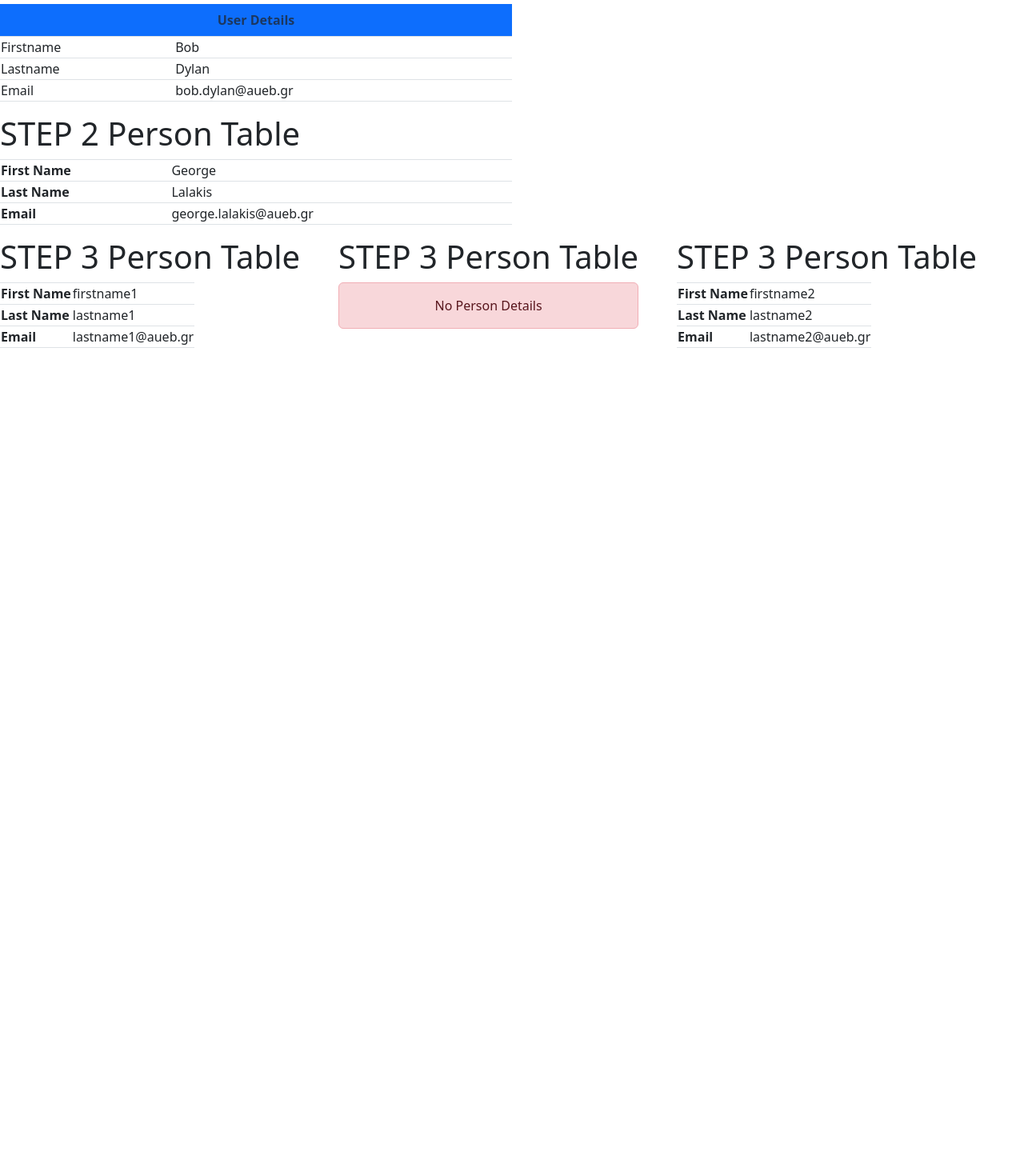
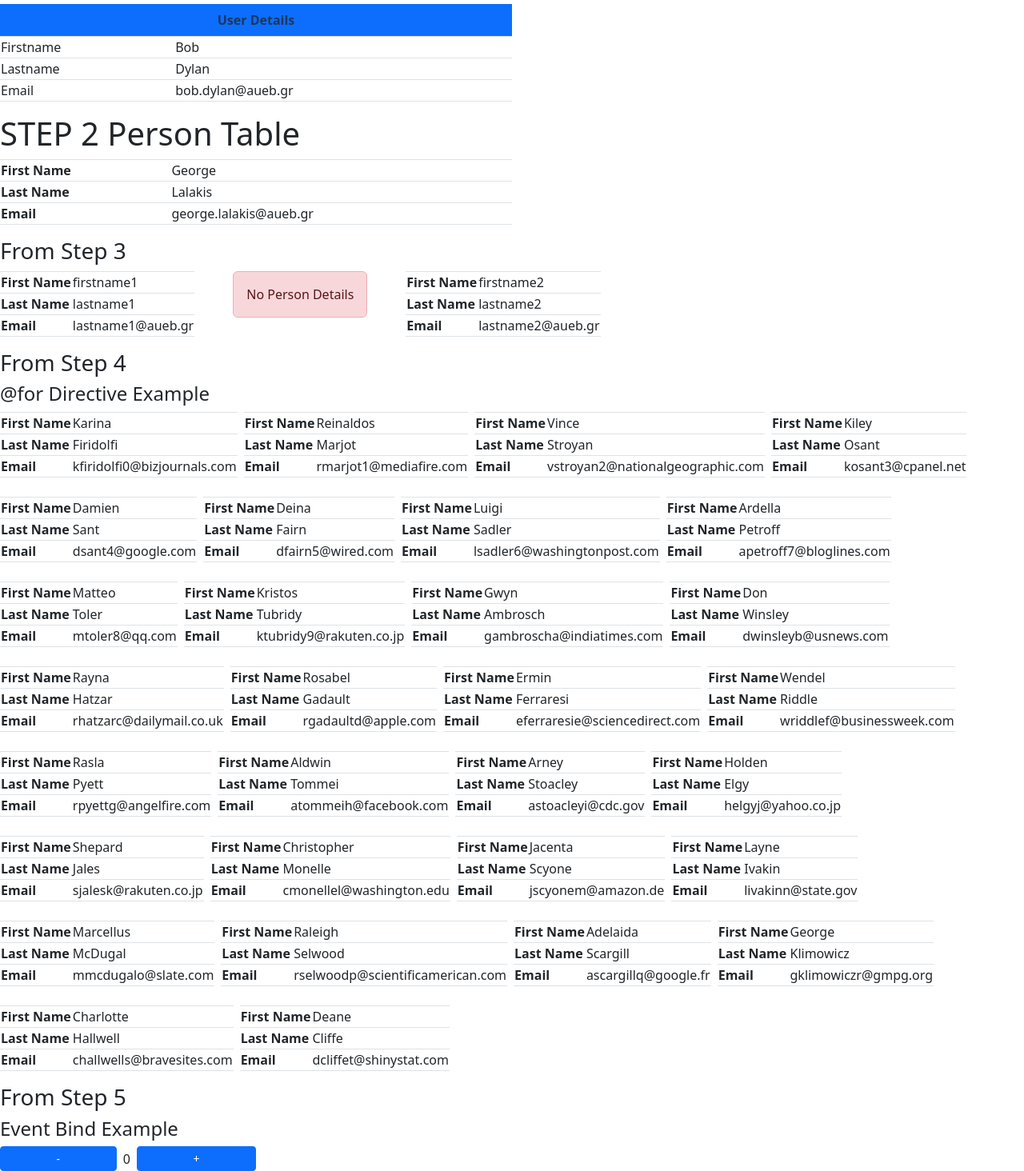
Before and after one commit to eleftheria05/CodingFactory9-Frontend, an Angular app: page / in a window 1280 px wide. Shown: the part 51-1515 px from the top of the page at 80% size. Before the commit the page ends 800 px from the top, so only its background shows below. Built offline with nearby package versions, Linux system fonts and the light colour scheme.

Commit message:
adding component step4

```diff
--- a/src/app/app.html
+++ b/src/app/app.html
@@ -18,8 +18,21 @@
 <app-step2-person-table></app-step2-person-table>
 
 <!-- Step 3 Input variable -->
+  <h3>From Step 3</h3>
  <div class="d-flex gap-5 text-nowrap">
     <app-step3-person-table-input [person]="Person1"></app-step3-person-table-input>
     <app-step3-person-table-input></app-step3-person-table-input>
     <app-step3-person-table-input [person]="Person2"></app-step3-person-table-input>
  </div>
+
+  <!-- Step 4 for directive example -->
+<div>
+  <h3>From Step 4</h3>
+  <app-step4-for-directive></app-step4-for-directive>
+</div>
+
+ <!-- Step 5 Event Bind-->
+  <div>
+    <h3>From Step 5</h3>
+    <app-step5-event-bind></app-step5-event-bind>
+  </div>
--- a/src/app/app.ts
+++ b/src/app/app.ts
@@ -2,12 +2,17 @@
 import { RouterOutlet } from '@angular/router';
 import { Step2PersonTable } from './components/step2-person-table/step2-person-table';
 import { Step3PersonTableInput } from './components/step3-person-table-input/step3-person-table-input';
-
+import { Step4ForDirective } from './components/step4-for-directive/step4-for-directive';
+import { Step5EventBind } from './components/step5-event-bind/step5-event-bind';
 import { IPerson } from './shared/interfaces/person';
 
 @Component({
   selector: 'app-root',
-  imports: [Step2PersonTable, Step3PersonTableInput],
+  imports: [
+    Step2PersonTable,
+    Step3PersonTableInput,
+    Step4ForDirective,
+    Step5EventBind],
   templateUrl: './app.html',
   styleUrl: './app.css'
 })
--- a/src/app/components/step3-person-table-input/step3-person-table-input.html
+++ b/src/app/components/step3-person-table-input/step3-person-table-input.html
@@ -1,4 +1,4 @@
-<h1>STEP 3 Person Table</h1>
+<!--<h1>STEP 3 Person Table</h1>-->
 
 <!-- <table class="table table-bordered w-50">
   <tr>
--- a/src/app/components/step4-for-directive/step4-for-directive.html
+++ b/src/app/components/step4-for-directive/step4-for-directive.html
@@ -1 +1,7 @@
-<p>step4-for-directive works!</p>
+<h4>{{'@for'}} Directive Example</h4>
+
+<div class="d-flex flex-wrap text-nowrap gap-2">
+  @for (p of persons; track p){
+    <app-step3-person-table-input [person]="p"></app-step3-person-table-input>
+  }
+</div>
--- a/src/app/components/step4-for-directive/step4-for-directive.ts
+++ b/src/app/components/step4-for-directive/step4-for-directive.ts
@@ -1,9 +1,10 @@
 import { Component } from '@angular/core';
 import { IPerson } from '../../shared/interfaces/person';
+import { Step3PersonTableInput } from '../step3-person-table-input/step3-person-table-input';
 
 @Component({
   selector: 'app-step4-for-directive',
-  imports: [],
+  imports: [Step3PersonTableInput],
   templateUrl: './step4-for-directive.html',
   styleUrl: './step4-for-directive.css',
 })
--- /dev/null
+++ b/src/app/components/step5-event-bind/step5-event-bind.html
@@ -0,0 +1,19 @@
+<h4>Event Bind Example</h4>
+<div class="d-flex flex-column gap-2 w-25">
+  <div class="d-flex gap-2 align-items-center">
+
+    <button
+      class="btn btn-primary btn-sm flex-grow-1"
+      (click)="decrementTimes()"
+      >
+      -
+    </button>
+    <span>{{ times }}</span>
+    <button
+      class="btn btn-primary btn-sm flex-grow-1"
+      (click) ="incrementTimes()"
+    >
+    +
+    </button>
+  </div>
+</div>
--- /dev/null
+++ b/src/app/components/step5-event-bind/step5-event-bind.ts
@@ -0,0 +1,22 @@
+import { Component } from '@angular/core';
+
+@Component({
+  selector: 'app-step5-event-bind',
+  imports: [],
+  templateUrl: './step5-event-bind.html',
+  styleUrl: './step5-event-bind.css',
+})
+export class Step5EventBind {
+  times:number = 0;
+
+  incrementTimes() {
+    this.times++;
+    console.log("Increment>>>",this.times);
+    // this.times = this.times+1;
+  }
+
+  decrementTimes(){
+    this.times--;
+    // this.times=this.times-1;
+  }
+}
```
Also changed, not shown: src/app/components/step5-event-bind/step5-event-bind.css (added), 1 other file (tests, documents, lock files or other folders).
